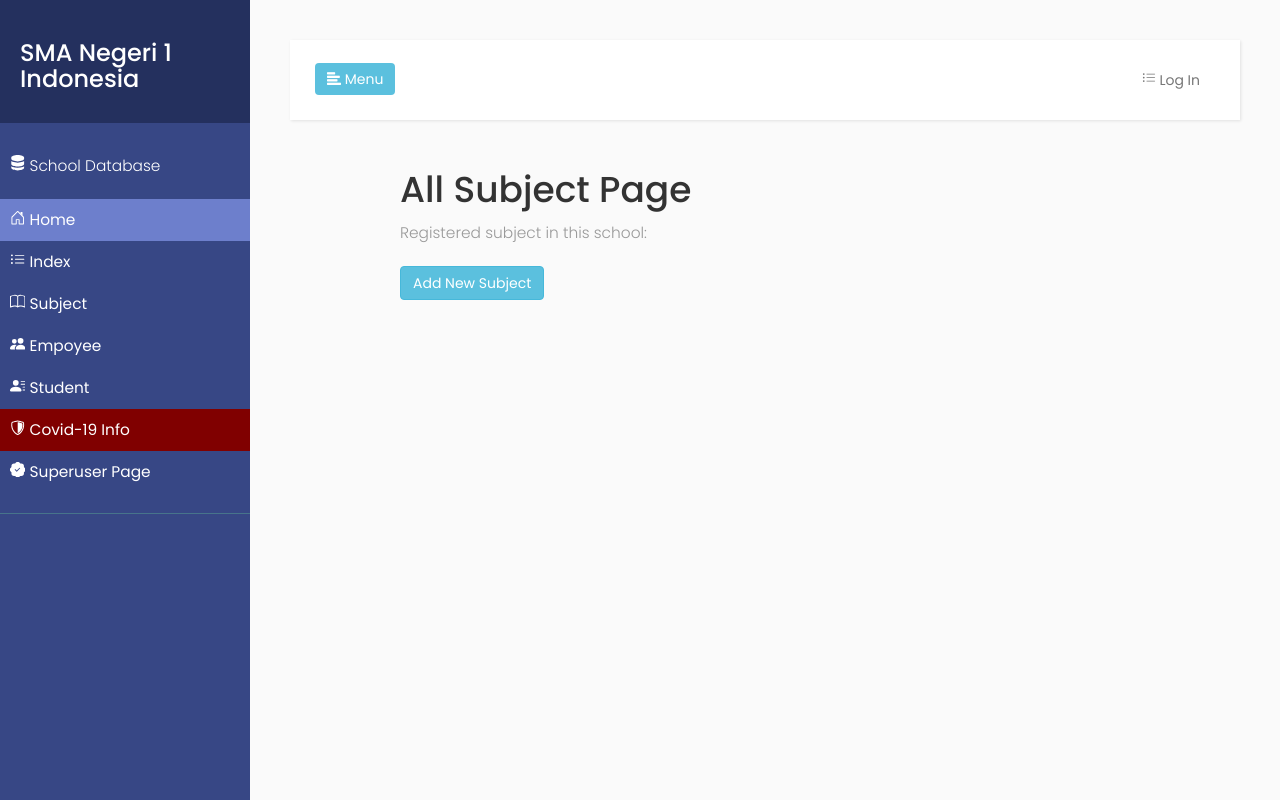
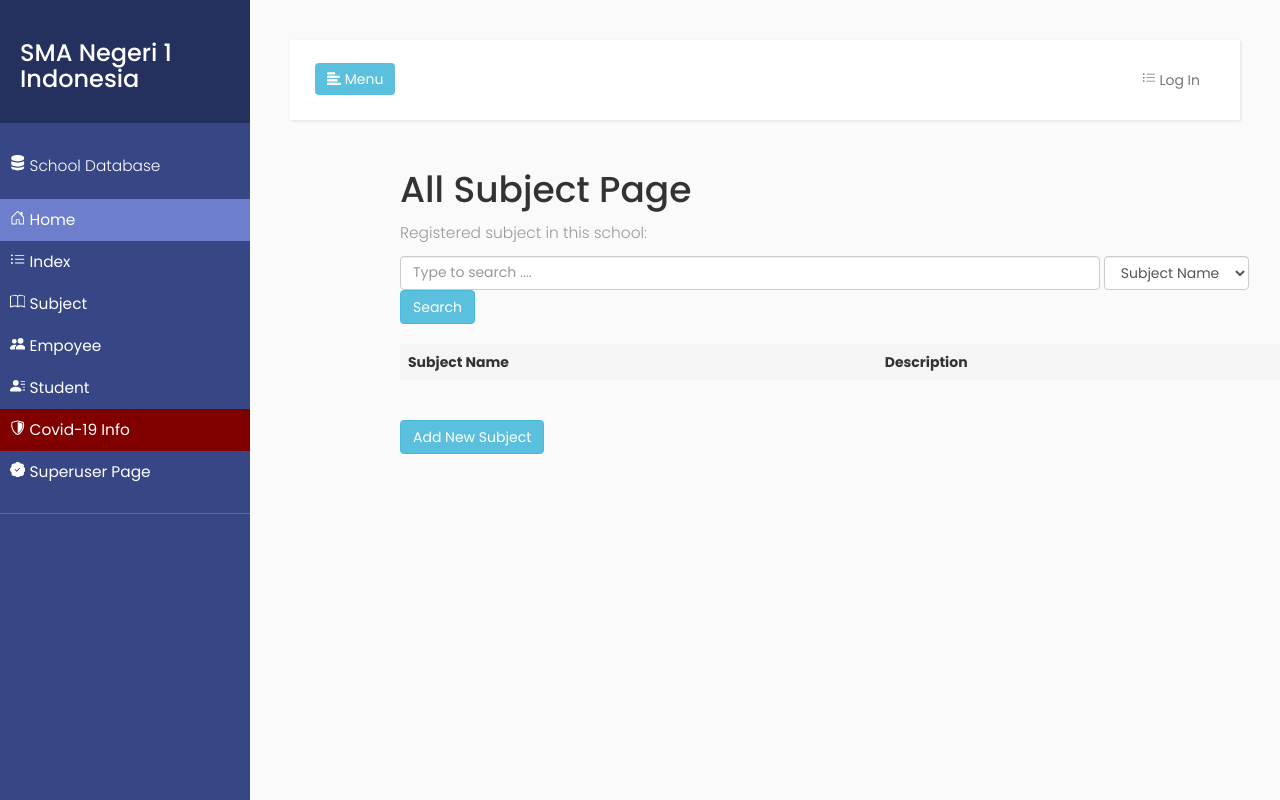
Before and after one commit to panjiarlins/sswp-final-project, a Django app: page /app/subject/ in a window 1280 px wide. Run offline with Django 3.2, Linux system fonts and the light colour scheme; data that the repository does not hold is empty; some libraries are stand-ins or nearby versions.

Commit message:
Adding model querying to search subject

```diff
--- a/school/app/controller/subject_controller.py
+++ b/school/app/controller/subject_controller.py
@@ -7,8 +7,18 @@ from app.models import Subject
 from app.forms import SubjectForm
 
 def subject_list(request):
+    if request.method == 'POST':
+        searchby = request.POST['searchby']
+        req = request.POST.dict()
+        name = req['name']
+        if searchby == 'subject_name':
+            subjects = Subject.objects.filter(subject_name__contains=name).order_by('subject_name')
+        else:
+            subjects = Subject.objects.filter(subject_description__contains=name).order_by('subject_name')
+    else:
+        subjects = Subject.objects.all().order_by('subject_name')
     context = {
-        'subject_list' : Subject.objects.all(),
+        'subject_list' : subjects,
     }
     return render(request, 'appTemp/subject_list.html', context)
 
--- a/school/templates/appTemp/subject_list.html
+++ b/school/templates/appTemp/subject_list.html
@@ -3,17 +3,37 @@
 {% block content %}
     <h1>All Subject Page</h1>
     <p>Registered subject in this school:</p>
-    <ul class="list-group" style="width: 600px;">
-        {% for subject in subject_list %}
-        <li class="list-group-item">
-            <div>Name : {{ subject.subject_name }}</div>
-            <div style="text-align: right;">
-                <a href="{% url 'subject_edit' subject.subject_id %}" class="btn btn-success">Edit</a>
-                <a href="{% url 'subject_delete' subject.subject_id %}" class="btn btn-danger">Delete</a>
-            </div>
-        </li>
-        {% endfor %}
-    </ul>
+    <form method="POST" action="" class="form-inline">
+        {% csrf_token %}
+        <input style="width: 700px;" name="name" type="text" class="form-control" placeholder="Type to search ...."/>
+        <select name="searchby" class="form-control">
+            <option value="subject_name">Subject Name</option>
+            <option value="subject_description">Description</option>
+        </select>
+        <button type="submit" class="btn btn-info">Search</button>
+    </form>
+    <br/>
+    <table class="table table-hover">
+        <thead>
+            <tr class="active">
+                <td><strong>Subject Name</strong></td>
+                <td><strong>Description</strong></td>
+            </tr>
+        </thead>
+        <tbody>
+            {% for subject in subject_list %}
+            <tr>
+                <td>{{ subject.subject_name }}</td>
+                <td style="max-width: 400px;">{{ subject.subject_description }}</td>
+                <td>
+                    <a href="{% url 'subject_edit' subject.subject_id %}" class="btn btn-success">Edit</a>
+                    <a href="{% url 'subject_delete' subject.subject_id %}" class="btn btn-danger">Delete</a>
+                </td>
+            </tr>
+            {% endfor %}
+        </tbody>
+    </table>
+    <br/>
     <p>
         <a href="{% url 'subject_add' %}" class="btn btn-info">Add New Subject</a>
     </p>
```
